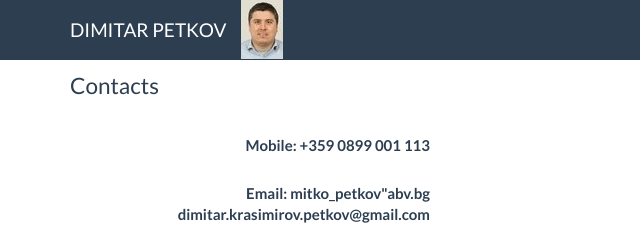
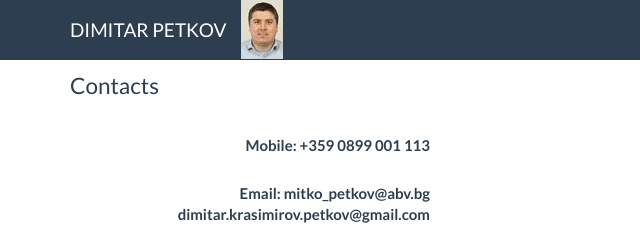
Before and after one commit to DimitarPetkov1/DimitarPetkov1.github.io, a plain HTML site: page contactme.html in a window 1280 px wide. Shown: the top 237 px of the page, 0-640 px from the left. Drawn offline with Linux system fonts and the light colour scheme.

Commit message:
Update contactme.html

```diff
--- a/contactme.html
+++ b/contactme.html
@@ -39,7 +39,7 @@
 
                 </div>
                 <div class="form-group">
-                    <label class="col-sm-4 control-label">Email: mitko_petkov"abv.bg <br>
+                    <label class="col-sm-4 control-label">Email: mitko_petkov@abv.bg <br>
                         dimitar.krasimirov.petkov@gmail.com</label>
 
                 </div>
```
